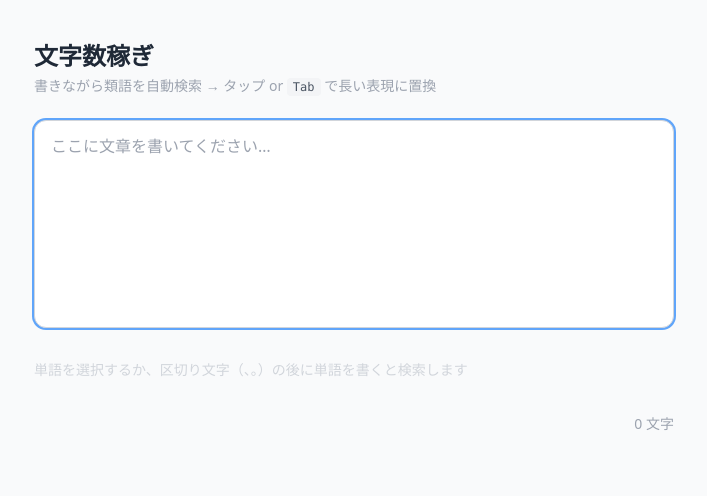
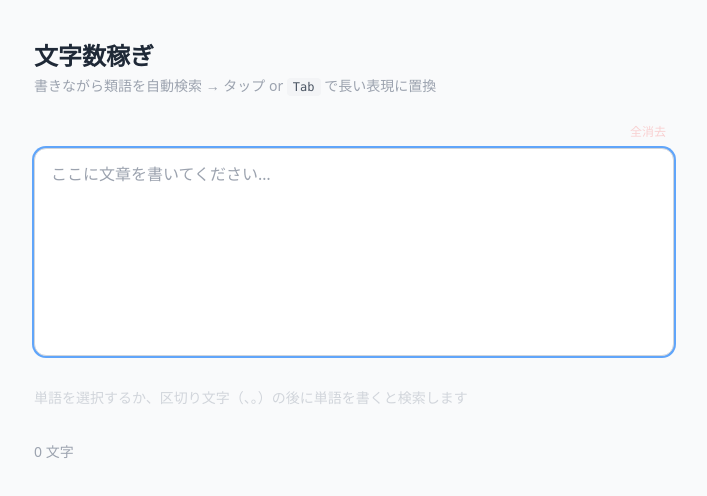
Before and after one commit to shotaros2/moji-kase, a Next.js app: page / in a window 1280 px wide. Shown: the top 496 px of the page, without its empty margins (286-993 px from the left). Built offline with nearby package versions, Linux system fonts and the light colour scheme.

Commit message:
feat: add clear button and dark output block with copy button

```diff
--- a/app/page.tsx
+++ b/app/page.tsx
@@ -38,6 +38,22 @@ export default function Home() {
   const [wordStart, setWordStart] = useState(0)
   const [loading, setLoading] = useState(false)
   const [composing, setComposing] = useState(false)
+  const [copied, setCopied] = useState(false)
+
+  function clearAll() {
+    setText('')
+    setResult(null)
+    setCurrentWord('')
+    textareaRef.current?.focus()
+  }
+
+  async function copyText() {
+    try {
+      await navigator.clipboard.writeText(text)
+      setCopied(true)
+      setTimeout(() => setCopied(false), 2000)
+    } catch {}
+  }
 
   useEffect(() => {
     try { localStorage.setItem('moji-kase-text', text) } catch {}
@@ -145,6 +161,16 @@ export default function Home() {
         </p>
       </div>
 
+      <div className="flex justify-end mb-1">
+        <button
+          onClick={clearAll}
+          disabled={!text}
+          className="text-xs text-red-400 hover:text-red-600 disabled:opacity-30 disabled:cursor-not-allowed transition-colors px-2 py-1 rounded hover:bg-red-50"
+        >
+          全消去
+        </button>
+      </div>
+
       <textarea
         ref={textareaRef}
         value={text}
@@ -225,9 +251,27 @@ export default function Home() {
         </div>
       )}
 
-      <div className="mt-4 text-right text-sm text-gray-400">
-        {text.length} 文字
+      <div className="mt-4 flex items-center justify-between text-sm text-gray-400">
+        <span>{text.length} 文字</span>
       </div>
+
+      {/* Output block */}
+      {text && (
+        <div className="mt-4">
+          <div className="flex items-center justify-between mb-1">
+            <p className="text-xs text-gray-400">作成した文章</p>
+            <button
+              onClick={copyText}
+              className="text-xs px-3 py-1 rounded-lg border border-gray-200 bg-white hover:bg-gray-50 text-gray-500 transition-colors"
+            >
+              {copied ? '✓ コピー済み' : 'コピー'}
+            </button>
+          </div>
+          <pre className="w-full bg-gray-900 text-gray-100 rounded-xl px-4 py-3 text-sm leading-relaxed whitespace-pre-wrap break-all font-sans select-all">
+            {text}
+          </pre>
+        </div>
+      )}
     </main>
   )
 }
```
